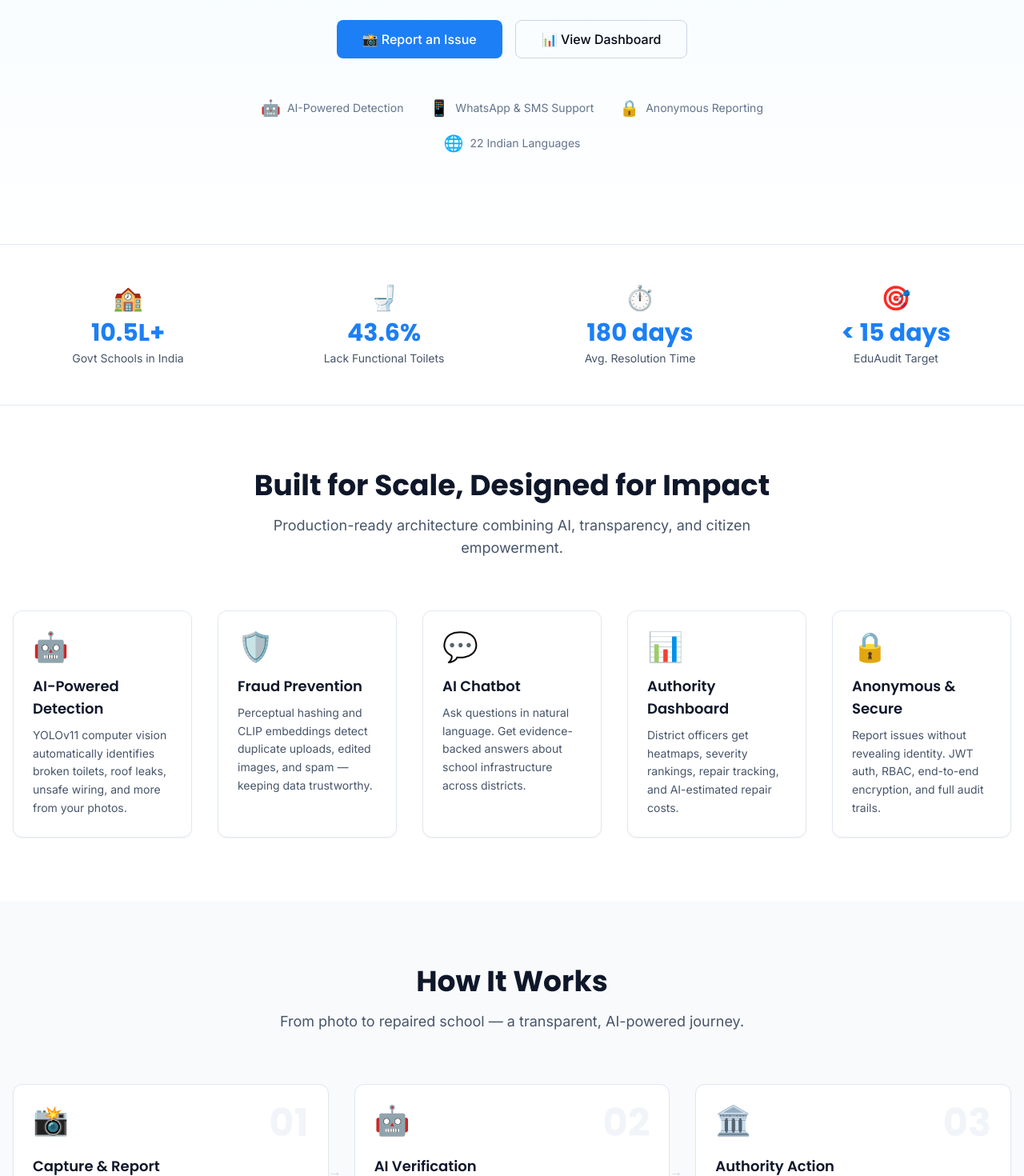
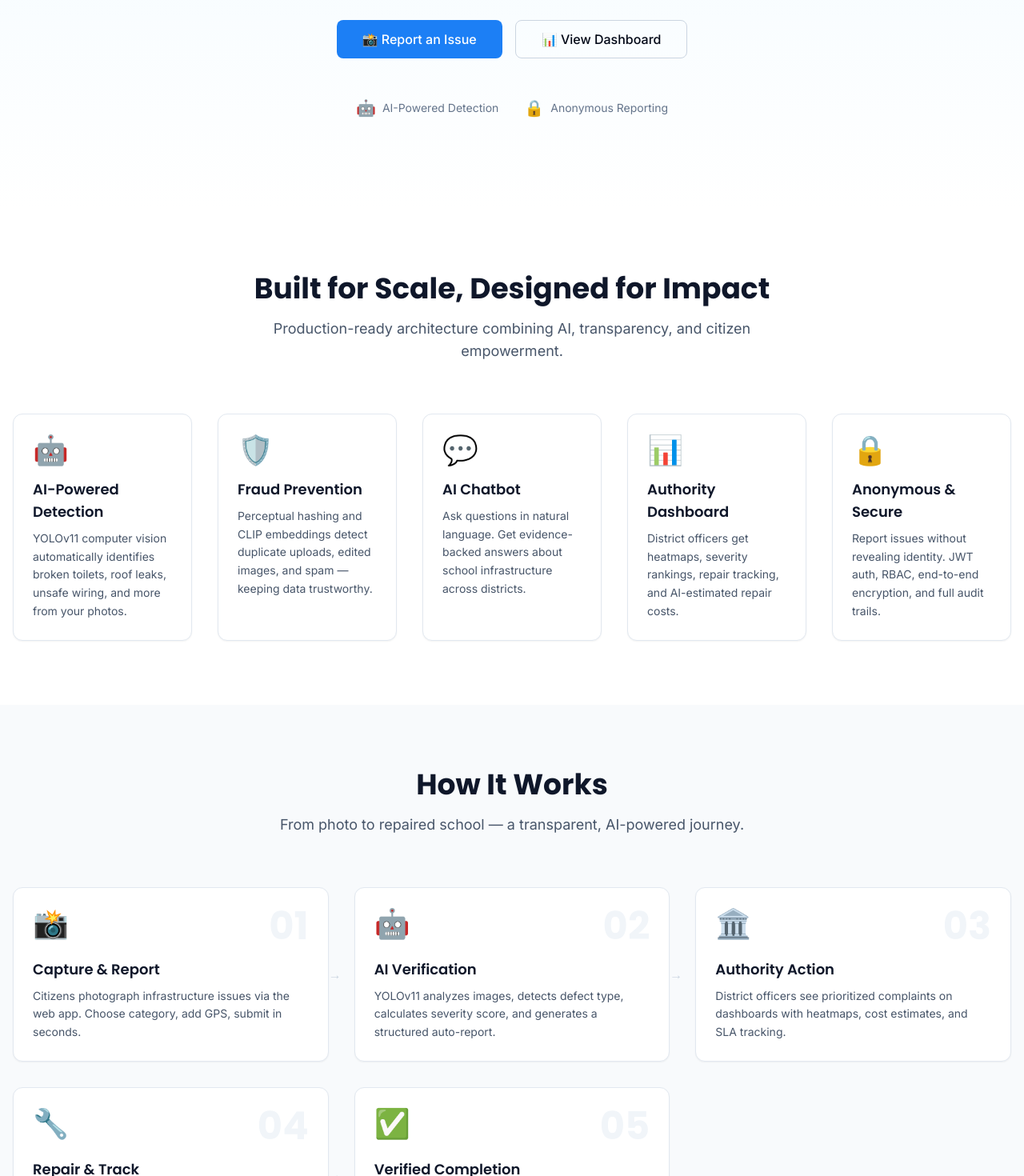
Before and after one commit to kuldeepin3/Edu-Audit, a Next.js app in the folder frontend/: page / in a window 1280 px wide. Shown: the part 480-1950 px from the top of the page at 80% size. Built offline with nearby package versions, Linux system fonts and the light colour scheme; no server answers.

Commit message:
style(home): remove stats section and WhatsApp/language badges

```diff
--- a/frontend/src/app/page.tsx
+++ b/frontend/src/app/page.tsx
@@ -1,7 +1,6 @@
 import Link from "next/link";
 import { Button } from "@/components/ui/button";
 import { Hero } from "@/components/home/hero";
-import { Stats } from "@/components/home/stats";
 import { FeatureGrid } from "@/components/home/feature-grid";
 import { HowItWorks } from "@/components/home/how-it-works";
 
@@ -9,8 +8,6 @@ export default function HomePage() {
   return (
     <div className="flex flex-col">
       <Hero />
-
-      <Stats />
 
       <FeatureGrid />
 
--- a/frontend/src/components/home/hero.tsx
+++ b/frontend/src/components/home/hero.tsx
@@ -51,16 +51,8 @@ export function Hero() {
               <span>AI-Powered Detection</span>
             </div>
             <div className="flex items-center gap-2">
-              <span className="text-xl">📱</span>
-              <span>WhatsApp & SMS Support</span>
-            </div>
-            <div className="flex items-center gap-2">
               <span className="text-xl">🔒</span>
               <span>Anonymous Reporting</span>
-            </div>
-            <div className="flex items-center gap-2">
-              <span className="text-xl">🌐</span>
-              <span>22 Indian Languages</span>
             </div>
           </div>
         </div>
--- a/frontend/src/components/home/how-it-works.tsx
+++ b/frontend/src/components/home/how-it-works.tsx
@@ -8,7 +8,7 @@ export function HowItWorks() {
       icon: "📸",
       title: "Capture & Report",
       description:
-        "Citizens photograph infrastructure issues via the web app, WhatsApp, or SMS. Choose category, add GPS, submit in seconds.",
+        "Citizens photograph infrastructure issues via the web app. Choose category, add GPS, submit in seconds.",
     },
     {
       number: "02",
```
